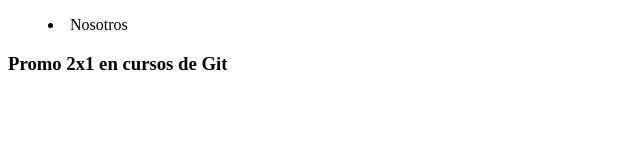
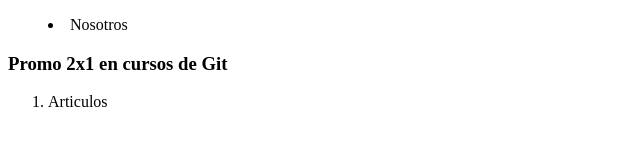
Before and after one commit to cyranoRebaza/educacionIT-Git, a plain HTML site: page index.html in a window 1280 px wide. Shown: the full height of the page, 0-640 px from the left. Drawn offline with Linux system fonts and the light colour scheme.

Commit message:
FEAT(.html + .css):Agrego la seccion aside

```diff
--- a/Styles/styles.css
+++ b/Styles/styles.css
@@ -26,3 +26,19 @@
   font-size: calc(1rem + 10px);
   color: var(--c_blue500);
 }
+
+/* Comienzo del aside*/
+aside {
+}
+
+aside section {
+}
+
+aside section article {
+}
+
+aside section article ol {
+}
+
+aside section article ol li {
+}
--- a/index.html
+++ b/index.html
@@ -18,5 +18,18 @@
         </article>
       </section>
     </header>
+    <!-- Fin Header-->
+
+    <!-- Comienzo Aside-->
+    <aside>
+      <section>
+        <article>
+          <ol>
+            <li>Articulos</li>
+          </ol>
+        </article>
+      </section>
+    </aside>
+    <!-- Fin Aside-->
   </body>
 </html>
```
